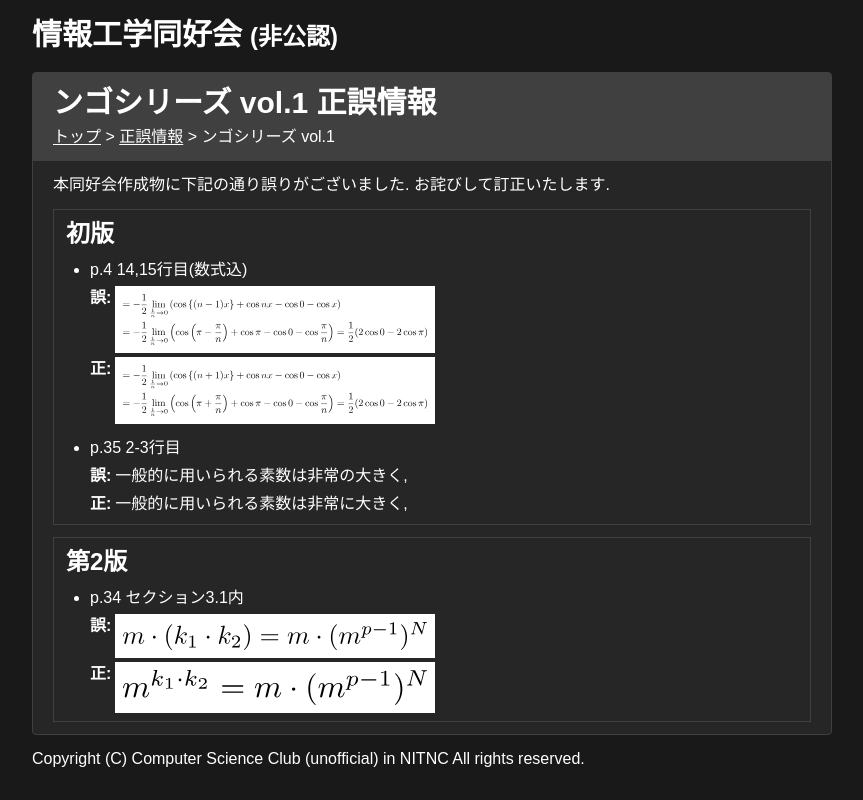
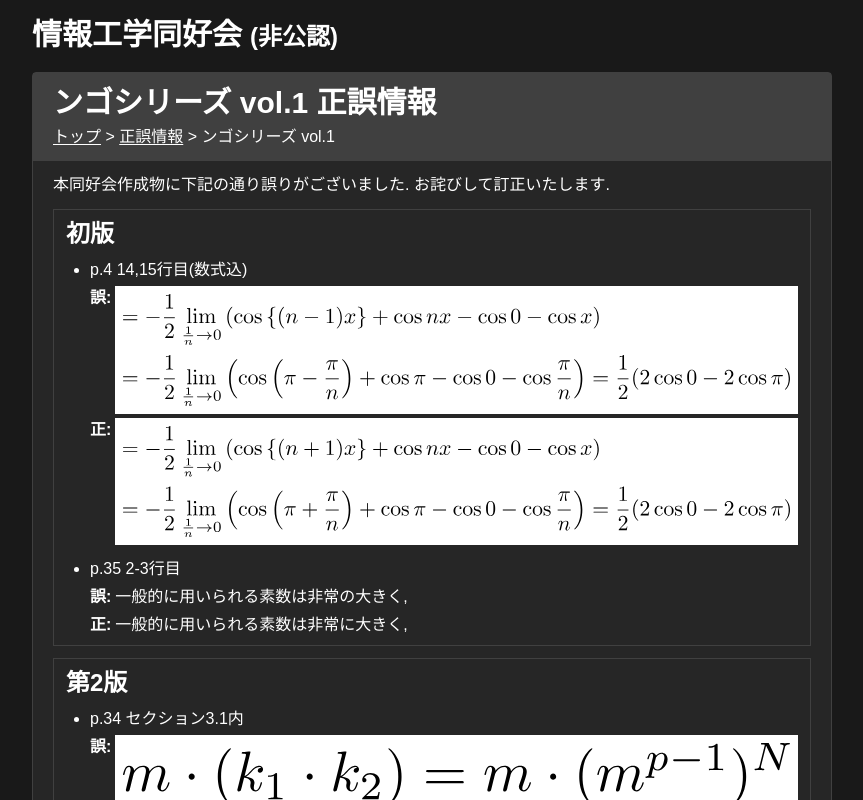
Before and after one commit to csc-a452p/website, a Next.js app: page /errata/ngo_vol1 in a window 1280 px wide. Shown: the top 800 px of the page, without its empty margins (208-1071 px from the left). Built offline with nearby package versions, Linux system fonts and the light colour scheme.

Commit message:
[fix] スマホの時画像がはみ出す問題を解決

```diff
--- a/app/components/ImagePopup.tsx
+++ b/app/components/ImagePopup.tsx
@@ -63,7 +63,7 @@ const ImagePopup: React.FC<ImagePopupProps> = ({
         objectPosition={objectPosition}
         unoptimized={unoptimized}
         onClick={handleOpen}
-        className={`cursor-pointer max-w-xs ${className || ""}`}
+        className={`cursor-pointer ${className || ""}`}
       />
 
       {/* ポップアップ */}
```
